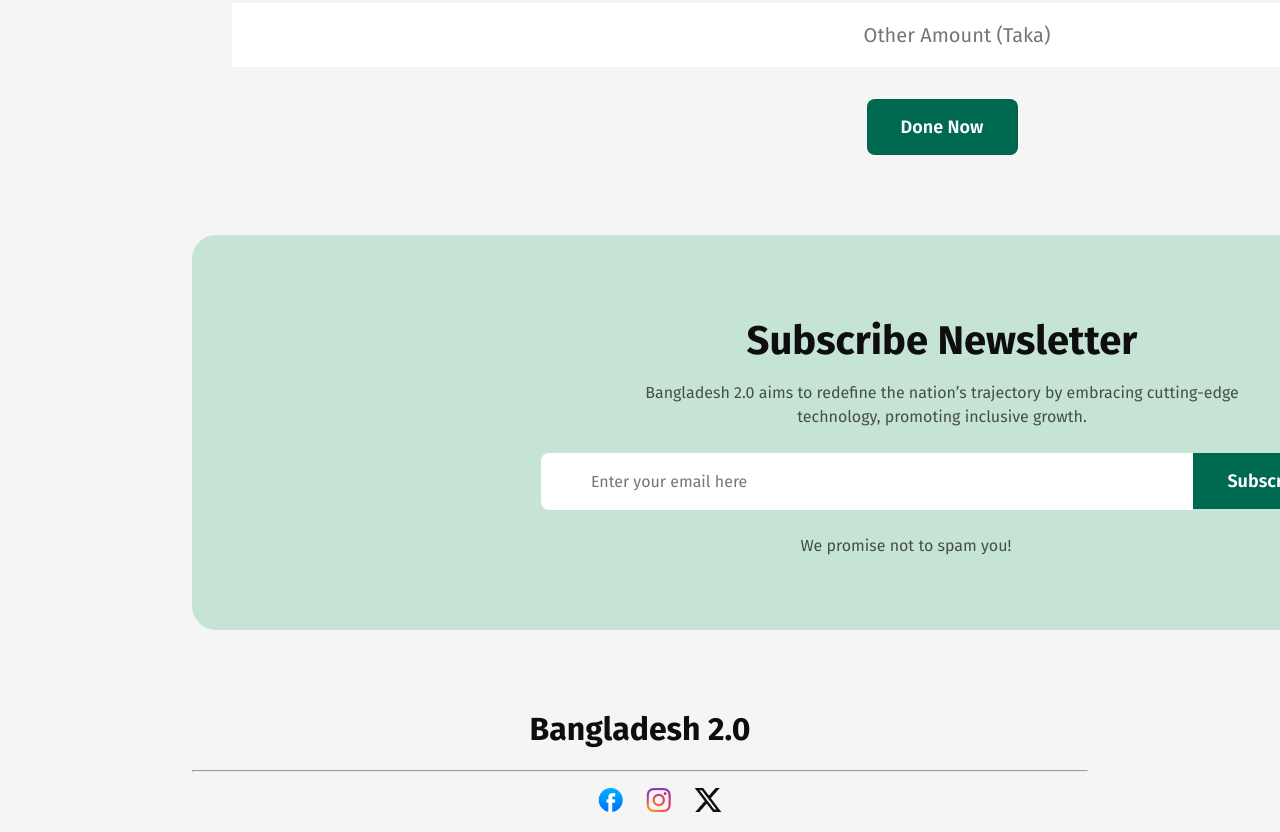
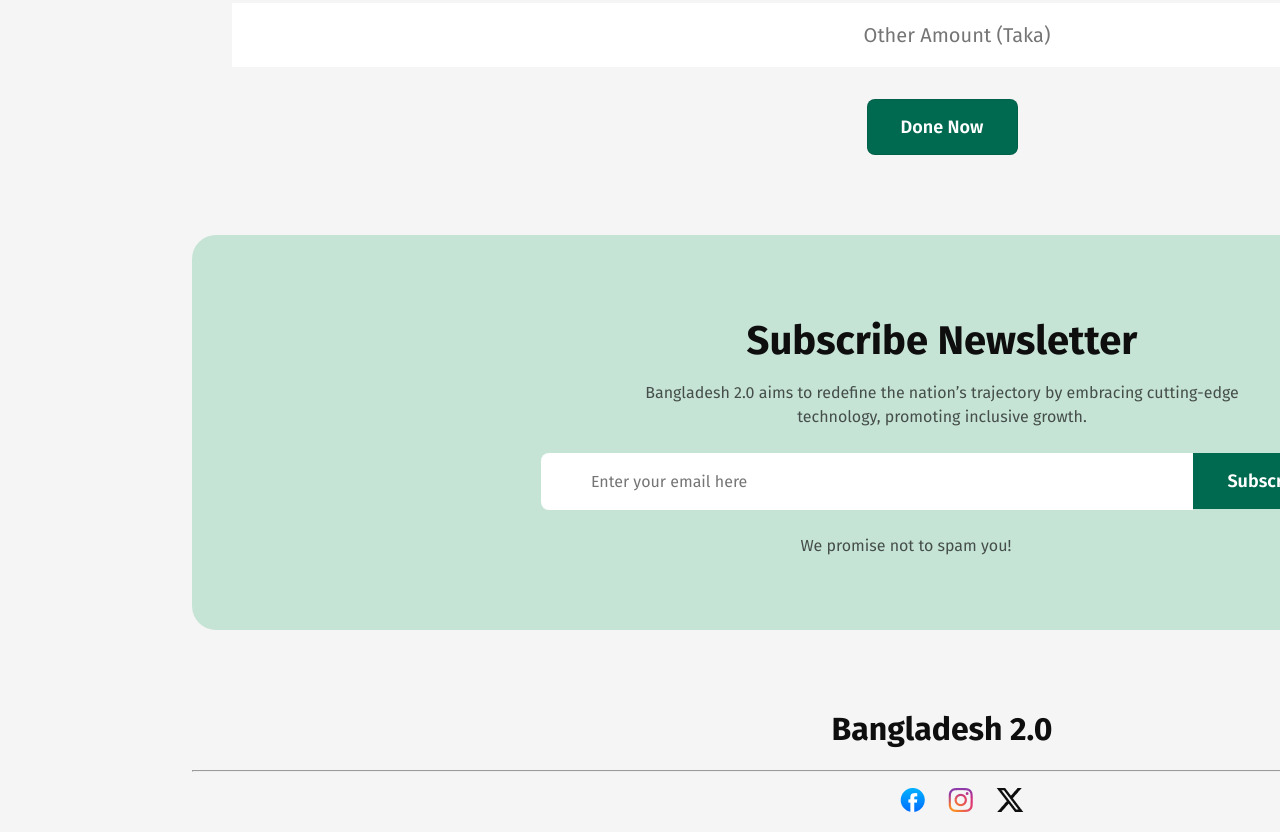
Before and after one commit to akabane755/Bangladesh-2.0, a plain HTML site: page index.html in a window 1280 px wide. Shown: the part 4424-5256 px from the top of the page. Drawn offline with Linux system fonts and the light colour scheme.

Commit message:
fixed footer

```diff
--- a/style.css
+++ b/style.css
@@ -677,9 +677,13 @@ margin-left:-4px;
   .btn button:hover{
     background-color: mediumaquamarine;
  }
+
  footer{
     margin-top:80px;
     text-align: center;
+    align-items: center;
+    width:1500px;
+
  }
  footer h1{
     color: rgb(14, 14, 14);
```
